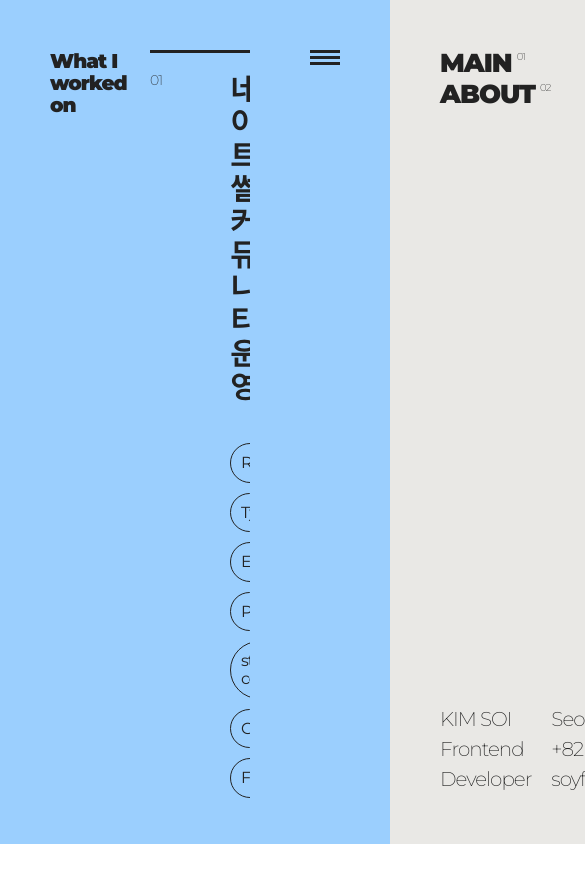
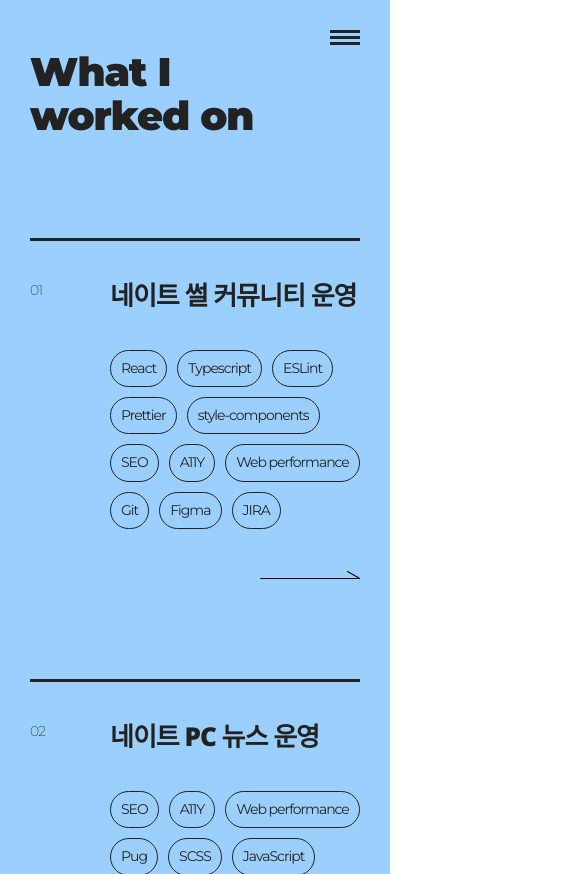
Before and after one commit to soyfully/portfolio, a React (Create React App) app: page /works in a window 390 px wide. Shown: the top 874 px of the page, 585 px wide, since content can reach past the window. Before the commit the page ends 844 px from the top, so only its background shows below. Built offline with nearby package versions, Linux system fonts and the light colour scheme.

Commit message:
[fix] breakpoint 재정의

```diff
--- a/src/asset/css/navMotion.css
+++ b/src/asset/css/navMotion.css
@@ -1,4 +1,3 @@
-
 /* nav hover motion */
 .navHighlight {
     position: relative;
@@ -17,37 +16,30 @@
     animation: beforeNavAnimation 0.8s ease-in-out;
 }
 
-@media (max-width: 576px) {
+@media (max-width: 768px) {
     .navHighlight::before {
-        top: 0px;
-        height: 24px;
+        top: 3px;
+        height: 45px;
     }
 }
 
-@media (min-width: 576px) {
+@media ((min-width: 768px) and (max-width: 1024px)) {
     .navHighlight::before {
-        top: 0px;
-        height: 35px;
+        top: 5px;
+        height: 50px;
     }
 }
 
-@media (min-width: 768px) {
+@media ((min-width: 1024px) and (max-width: 1440px)) {
     .navHighlight::before {
-        top: 0px;
-        height: 40px;
+        top: 8px;
+        height: 55px;
     }
 }
 
-@media (min-width: 992px) {
+@media (min-width: 1440px) {
     .navHighlight::before {
-        top: 0px;
-        height: 58px;
-    }
-}
-
-@media (min-width: 1200px) {
-    .navHighlight::before {
-        top: 0px;
+        top: 10px;
         height: 70px;
     }
 }
--- /dev/null
+++ b/src/components/Footer.js
@@ -0,0 +1,18 @@
+import React from 'react'
+import styled from "styled-components"
+
+export default function Footer() {
+    return (
+        <Wrap>
+            © 2025 KIM SOI. All rights reserved.
+        </Wrap>
+    )
+}
+
+const Wrap = styled.div`
+    display: block;
+    height: auto;
+    font-weight: 200;
+    font-size: 0.7rem;
+    margin: 15px 0 0 0;
+`
--- a/src/components/nav.js
+++ b/src/components/nav.js
@@ -2,9 +2,10 @@
 import { Link } from 'react-router-dom'
 import styled from "styled-components"
 import breakpoints from '../config/breakpoint'
+import Footer from "../components/Footer"
 
 const menu = [
-	{'main' :'/'},
+	{'home' :'/'},
 	{'about' : '/about'},
 	{'works' : '/works'},
 	// {'study' : '/study'}
@@ -19,15 +20,15 @@
 	const filteredMenu = menu.filter(item => !Object.keys(item).includes(currentMenu))
 
 	return (
-		<>
-			<Icon onClick={toggleMenu} className={!isOpen? ``: `open`}>
+		<Wrap>
+			<button onClick={toggleMenu} className={!isOpen? `icon`: `icon open`}>
 				<span />
 				<span />
 				<span />
-			</Icon>
+			</button>
 
-			<Wrap className={!isOpen? ``: `open`}>
-				<LinkWrap>
+			<div className={!isOpen? `navWrap`: `navWrap open`}>
+				<div className='LinkWrap'>
 					{filteredMenu.map((item, index) => {
 						const [name, path] = Object.entries(item)[0]
 						return (
@@ -37,8 +38,9 @@
 							</Link>
 						)
 					})}
-				</LinkWrap>
-				<Footer>
+				</div>
+				<div>
+					<div className='footer'>
 						<ul>
 							<li>KIM SOI</li>
 							<li>Frontend Developer</li>
@@ -48,13 +50,15 @@
 							<li>+82 010-3799-1219</li>
 							<li>soyfully@gmail.com</li>
 						</ul>
-				</Footer>
+					</div>
+					<Footer />
+				</div>
+			</div>
 		</Wrap>
-		</>
 	)
 }
-
-const Icon = styled.button`
+const Wrap = styled.div`
+	.icon {
 		border: 0;
 		margin: 0;
 		padding: 0;
@@ -90,8 +94,9 @@
 				transform: translateY(-7px) rotate(-45deg);
 			}
 		}
-`
-const Wrap = styled.div`
+	}
+
+	.navWrap {
 		display: flex;
 		flex-direction: column;
 		justify-content: space-between;
@@ -100,7 +105,7 @@
 		z-index: 1;
 		padding: 50px;
 		width: calc(100% - 100px);
-	height: calc(100% - 100px);
+		height: calc(100vh - 100px);
 		top: 0;
 		left: 0;
 		transform: translateX(100%);
@@ -109,9 +114,8 @@
 		&.open {
 			transform: translateX(0%);
 		}
-`;
 
-const LinkWrap = styled.div`
+		.LinkWrap {
 			display: flex;
 			flex-direction: column;
 			a {
@@ -134,50 +138,11 @@
 					position: absolute;
 					margin-left: 5px;
 				}
-
-		@media (max-width: ${breakpoints.medium})   {
-			font-size: 1.3rem;
-			span {
-				top: 2px;
-				font-size: 0.5rem;
-				font-weight: 200;
 			}
 		}
-
-		@media (min-width: ${breakpoints.medium}) {
-			font-size: 2rem;
-			span {
-				top: 4px;
-				font-size: 0.7rem;
-				font-weight: 200;
-			}
-		}
-
-		@media (min-width: ${breakpoints.large}) {
-			font-size: 3rem;
-			span {
-				top: 7px;
+		.footer {
 			font-size: 1rem;
-				font-weight: 200;
-			}
-		}
-
-		@media (min-width: ${breakpoints.extraLarge}) {
-			font-size: 4rem;
-			span {
-				top: 10px;
-				font-size: 1.1rem;
-				font-weight: 200;
-			}
-		}
-
-
-	}
-`
-
-const Footer = styled.div`
-	font-size: 1rem;
-	font-weight: 200;
+			font-weight: 400;
 			display: flex;
 			align-items: flex-end;
 
@@ -191,6 +156,82 @@
 					line-height: 1.5
 				}
 			}
+		}
+	}
+
+	@media (max-width: ${breakpoints.tablet}) {
+		.icon {
+			top: 30px;
+			right: 30px;
+		}
+		.navWrap {
+			padding: 30px;
+			width: calc(100% - 60px);
+			height: calc(100vh - 60px);
+			.LinkWrap {
+				a {
+					font-size: 2.5rem;
+					span {
+						top: 6px;
+						font-weight: 200;
+						font-size: 0.7rem;
+					}
+				}
+			}
+			.footer {
+				align-items: flex-start;
+				flex-direction: column;
+				gap: 20px 0px;
+			}
+		}
+	}
+
+	@media ((min-width: ${breakpoints.tablet}) and (max-width: ${breakpoints.labtop})) {
+		.navWrap {
+			.LinkWrap {
+				a {
+					font-size: 3rem;
+					span {
+						top: 9px;
+						font-weight: 200;
+						font-size: 0.7rem;
+					}
+				}
+			}
+		}
+	}
+
+	@media ((min-width: ${breakpoints.labtop}) and (max-width: ${breakpoints.desktop})) {
+		.navWrap {
+			.LinkWrap {
+				a {
+					font-size: 3.5rem;
+					span {
+						top: 10px;
+						font-weight: 200;
+						font-size: 1rem;
+						margin-left: 8px;
+					}
+				}
+			}
+		}
+	}
+
+	@media (min-width: ${breakpoints.desktop}) {
+		.navWrap {
+			.LinkWrap {
+				a {
+					font-size: 4.5rem;
+					span {
+						top: 10px;
+						font-weight: 200;
+						font-size: 1rem;
+						margin-left: 10px;
+					}
+				}
+			}
+		}
+	}
 `
 
 export default Nav
--- a/src/pages/Main/Main.js
+++ b/src/pages/Main/Main.js
@@ -1,6 +1,7 @@
 import React, { useEffect } from 'react';
 import styled from "styled-components"
 import Nav from "../../components/nav"
+import Footer from "../../components/Footer"
 import breakpoints from '../../config/breakpoint'
 
 function Main() {
@@ -17,7 +18,7 @@
 
 	return (
 		<Wrap>
-			<Nav currentMenu={'main'}/>
+			<Nav currentMenu={'home'}/>
 
 			<div className='mainWrap'>
 				<span className='pageTitle'>Hello, I'm <em className='highLight'>SOI</em>.</span>
@@ -26,9 +27,7 @@
 						I'm a <em className='highLight'>frontend</em> <br /> <em className='highLight'>developer</em>.
 						I primarily <br /> work with <em className='highLight'>React</em>, <em className='highLight'>SEO</em>, <br /> and <em className='highLight'>Web Performance</em>.
 					</span>
-					<span className='footer'>
-						© 2025 KIM SOI. All rights reserved.
-					</span>
+					<Footer />
 				</div>
 			</div>
 		</Wrap>
@@ -55,27 +54,6 @@
 		display: flex;
 		flex-direction: column;
 		justify-content: space-between;
-
-		@media (max-width: ${breakpoints.small}) {
-			font-size: 1.3rem;
-		}
-
-		@media (min-width: ${breakpoints.small}) {
-			font-size: 2rem;
-		}
-
-		@media (min-width: ${breakpoints.medium}) {
-			font-size: 2.5rem;
-		}
-
-		@media (min-width: ${breakpoints.large}) {
-			font-size: 3.5rem;
-		}
-
-		@media (min-width: ${breakpoints.extraLarge}) {
-			font-size: 4.5rem;
-		}
-
 		.pageTitle {
 			display: block;
 		}
@@ -83,32 +61,50 @@
 		.desc {
 			display: block;
 		}
+	}
 
-		.footer {
-			display: block;
-			height: auto;
-			font-weight: 200;
-			font-size: 1rem;
+	@media (max-width: ${breakpoints.mobile_L}) {
+		padding: 30px;
+		height: calc(100vh - 60px);
 
-			@media (max-width: ${breakpoints.small}) {
-				font-size: 0.6rem;
-			}
+		.mainWrap {
+			font-size: 1.2rem;
+		}
+	}
 
-			@media (min-width: ${breakpoints.small}) {
-				font-size: 0.7rem;
-			}
+	@media ((min-width: ${breakpoints.mobile_L}) and (max-width: ${breakpoints.mobile_XL})) {
+		padding: 30px;
+		height: calc(100vh - 60px);
 
-			@media (min-width: ${breakpoints.medium}) {
-				font-size: 0.8rem;
-			}
+		.mainWrap {
+			font-size: 1.5rem;
+		}
+	}
 
-			@media (min-width: ${breakpoints.large}) {
-				font-size: 0.9rem;
-			}
+	@media ((min-width: ${breakpoints.mobile_XL}) and (max-width: ${breakpoints.tablet})) {
+		padding: 30px;
+		height: calc(100vh - 60px);
 
-			@media (min-width: ${breakpoints.extraLarge}) {
-				font-size: 1rem;
-			}
+		.mainWrap {
+			font-size: 2rem;
+		}
+	}
+
+	@media ((min-width: ${breakpoints.tablet}) and (max-width: ${breakpoints.labtop})) {
+		.mainWrap {
+			font-size: 2.5rem;
+		}
+	}
+
+	@media ((min-width: ${breakpoints.labtop}) and (max-width: ${breakpoints.desktop})) {
+		.mainWrap {
+			font-size: 3rem;
+		}
+	}
+
+	@media (min-width: ${breakpoints.desktop}) {
+		.mainWrap {
+			font-size: 4rem;
 		}
 	}
 `
--- a/src/pages/Works/Works.js
+++ b/src/pages/Works/Works.js
@@ -8,30 +8,30 @@
 	{
 		name : '네이트 썰 커뮤니티 운영',
 		url : 'https://m.ssul.nate.com/',
-		stacks : ['React', 'Typescript','ESLint', 'Prettier', 'style-components', 'Git', 'Figma'],
+		stacks : ['React', 'Typescript','ESLint', 'Prettier', 'style-components', 'SEO', 'A11Y', 'Web performance', 'Git', 'Figma', 'JIRA'],
 		detailId : 'work_1' ,
 	},
 	{
 		name : '네이트 PC 뉴스 운영',
 		url : 'https://news.nate.com/',
-		stacks : ['SEO', 'A11Y', 'Web performance', 'Pug', 'SCSS', 'Svn', 'Figma'],
+		stacks : ['SEO', 'A11Y', 'Web performance', 'Pug', 'SCSS', 'JavaScript', 'Cross Browsing','Svn', 'Figma', 'JIRA'],
 		detailId : 'work_2'
 	},
 	{
 		name : 'SKT NUGU 스마트홈 서비스 개발',
-		stacks : ['webview', 'Vue.js', 'Vuex','ESLint', 'Git', 'Prettier', 'Git', 'Figma'],
+		stacks : ['WebView', 'Vue.js', 'Vuex','ESLint', 'Git', 'Prettier', 'Git', 'Figma', 'JIRA'],
 		detailId : 'work_3'
 	},
 	{
 		name : 'e편한세상 웹사이트 구축',
 		url : 'https://www.elife.co.kr/Mnmn_main.action',
-		stacks : ['Pug', 'Scss', 'lottie', 'GSAP', 'Git',' A11Y', 'Web performance'],
+		stacks : ['Pug', 'Scss', 'JavaScript', 'es6','lottie', 'GSAP', 'Git',' A11Y', 'Web performance'],
 		detailId : 'work_4'
 	},
 	{
 		name : '동아제약 OTC 웹사이트 구축',
 		url : 'https://dpharm.co.kr/',
-		stacks : ['Pug', 'Scss', 'lottie', 'GSAP', 'Git', 'A11Y', 'Web performance'],
+		stacks : ['Pug', 'Scss', 'JavaScript', 'es6', 'lottie', 'GSAP', 'Git', 'A11Y', 'Web performance'],
 		detailId : 'work_5'
 	}
 ]
@@ -61,6 +61,9 @@
 											<span key={stackIndex} className='stack'> {stack} </span>
 										))}
 									</span>
+									<span className='arrowArea'>
+										<span className='arrow'></span>
+									</span>
 								</li>
 							)
 						})}
@@ -82,6 +85,7 @@
 	letter-spacing: -1px;
 	line-height: 1.1;
 	font-weight: 900;
+	overflow: hidden;
 
 	.worksWrap {
 		display: flex;
@@ -90,29 +94,10 @@
 		.pageTitle {
 			padding: 50px 0 0 0;
 			flex: 1;
-			@media (max-width: ${breakpoints.small}) {
-				font-size: 1;
-			}
-
-			@media (min-width: ${breakpoints.small}) {
-				font-size: 1.5rem;
-			}
-
-			@media (min-width: ${breakpoints.medium}) {
-				font-size: 2rem;
-			}
-
-			@media (min-width: ${breakpoints.large}) {
-				font-size: 2.5rem;
-			}
-
-			@media (min-width: ${breakpoints.extraLarge}) {
-				font-size: 3rem;
-			}
 		}
 
 		.lists {
-			flex: 1;
+			flex: 0.8;
 			list-style: none;
 			margin: 0;
 			padding: 50px 0 50px 0;
@@ -124,25 +109,32 @@
 			.list {
 				position: relative;
 				border-top: 3px solid #222;
-				padding: 20px 0 0 80px;
-				margin: 80px 0 0 0;
+				padding: 40px 0 0 80px;
+				margin: 100px 0 0 0;
 				cursor: pointer;
 
 				&:first-child {
 					margin: 0;
 				}
 
+				&:hover {
+					.arrow {
+						animation: shake 0.4s ease-in-out infinite alternate;
+					}
+				}
+
 				.index {
 					position: absolute;
 					left: 0;
+					top: 42px;
 					font-weight: 200;
 					font-size: 0.7rem;
 				}
 
 				.title {
 					display: block;
+					word-break: keep-all;
 					font-family: "Noto Sans", sans-serif;
-					font-size: 1.5rem;
 				}
 
 				.stacks {
@@ -159,8 +151,134 @@
 						font-size: 0.8rem;
 					}
 				}
+
+				.arrowArea {
+					position: relative;
+					display: block;
+					height: 50px;
+
+					.arrow {
+						position: absolute;
+						right: 0;
+						bottom: 0;
+						display: inline-block;
+						width: 100px;
+						height: 1px;
+						background-color: black;
+						&::after {
+							content: "";
+							position: absolute;
+							right: 0;
+							transform: translate(-13%, -27%) rotate(300deg);
+							width: 15px;
+							height: 15px;
+							border-right: 1px solid black;
+						}
+					}
+				}
+
 			}
 		}
 	}
+
+	@media (max-width: ${breakpoints.tablet}) {
+		padding: 30px 30px 0 30px;
+		width: calc(100% - 60px);
+
+		.worksWrap {
+			flex-direction: column;
+			.pageTitle {
+				padding: 20px 0 0 0;
+				flex: 0;
+				font-size: 2rem;
+			}
+			.lists {
+				flex: 1;
+				padding: 100px 0 100px 0;
+				.list {
+					.title {
+						font-size: 1.3rem;
+					}
+					.stacks {
+						.stack {
+							font-size: 0.7rem;
+						}
+					}
+				}
+			}
+		}
+	}
+	@media ((min-width: ${breakpoints.tablet}) and (max-width: ${breakpoints.labtop})) {
+		.worksWrap {
+			.pageTitle {
+				font-size: 2.5rem;
+			}
+			.lists {
+				.list {
+					.title {
+						font-size: 1.5rem;
+					}
+					.stacks {
+						.stack {
+							font-size: 0.8rem;
+						}
+					}
+				}
+			}
+		}
+	}
+
+	@media ((min-width: ${breakpoints.labtop}) and (max-width: ${breakpoints.desktop})) {
+		.worksWrap {
+			.pageTitle {
+				font-size: 3rem;
+			}
+			.lists {
+				.list {
+					.title {
+						font-size: 1.5rem;
+					}
+					.stacks {
+						.stack {
+							font-size: 0.8rem;
+						}
+					}
+				}
+			}
+		}
+	}
+
+	@media (min-width: ${breakpoints.desktop}) {
+		.worksWrap {
+			.pageTitle {
+				font-size: 4rem;
+			}
+			.lists {
+				.list {
+					.index {
+						font-size: 1rem;
+					}
+					.title {
+						font-size: 2rem;
+					}
+					.stacks {
+						margin: 60px 0 0 0;
+						.stack {
+							font-size: 1rem;
+							padding: 15px;
+						}
+					}
+					.arrowArea {
+						height: 70px;
+					}
+				}
+			}
+		}
+	}
+
+	@keyframes shake {
+		0% { transform: translateX(0); }
+		100% { transform: translateX(-20px); }
+	}
 `
 export default Works
```
Also changed, not shown: src/asset/css/mainMotion.css (+21 -14 lines), src/config/breakpoint.js (+6 -6 lines). Lines whose indentation alone changed are shown as unchanged.
